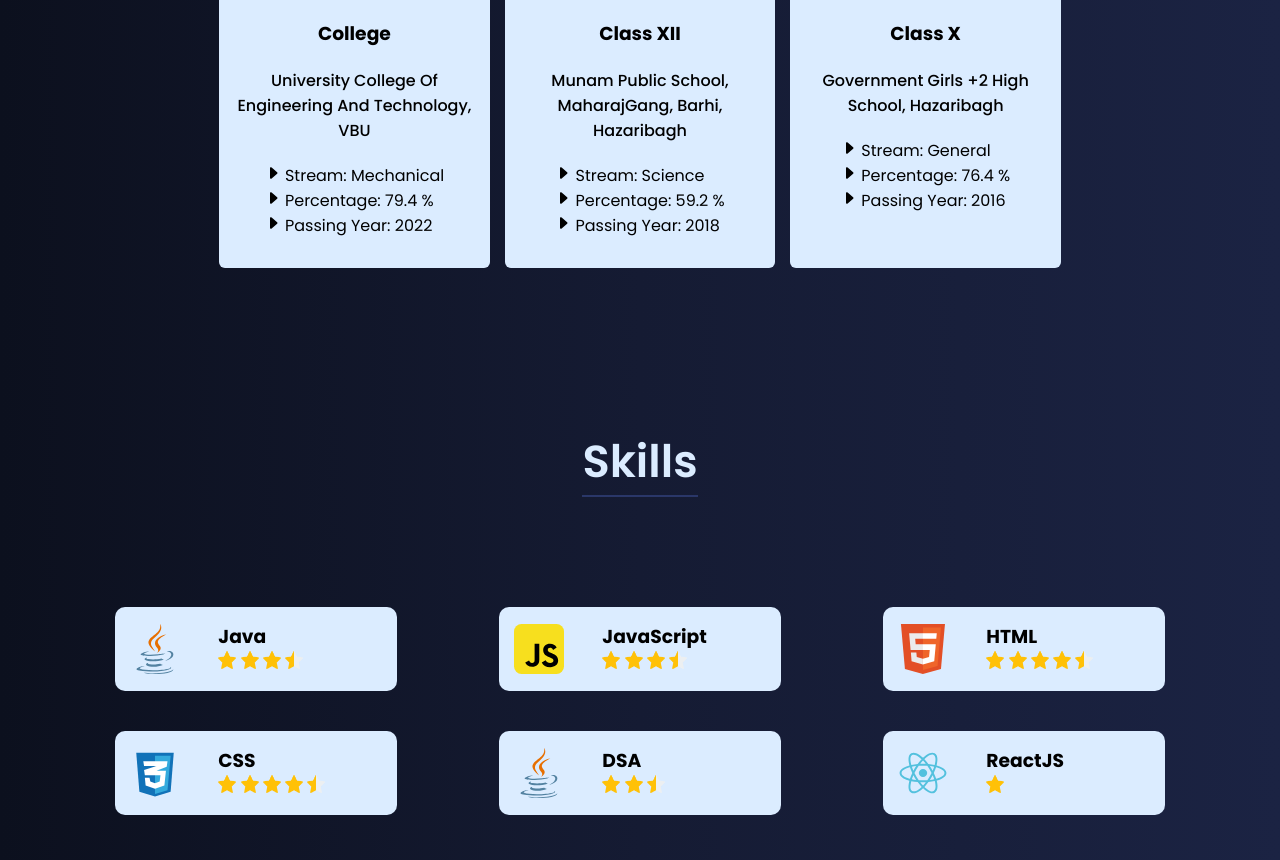
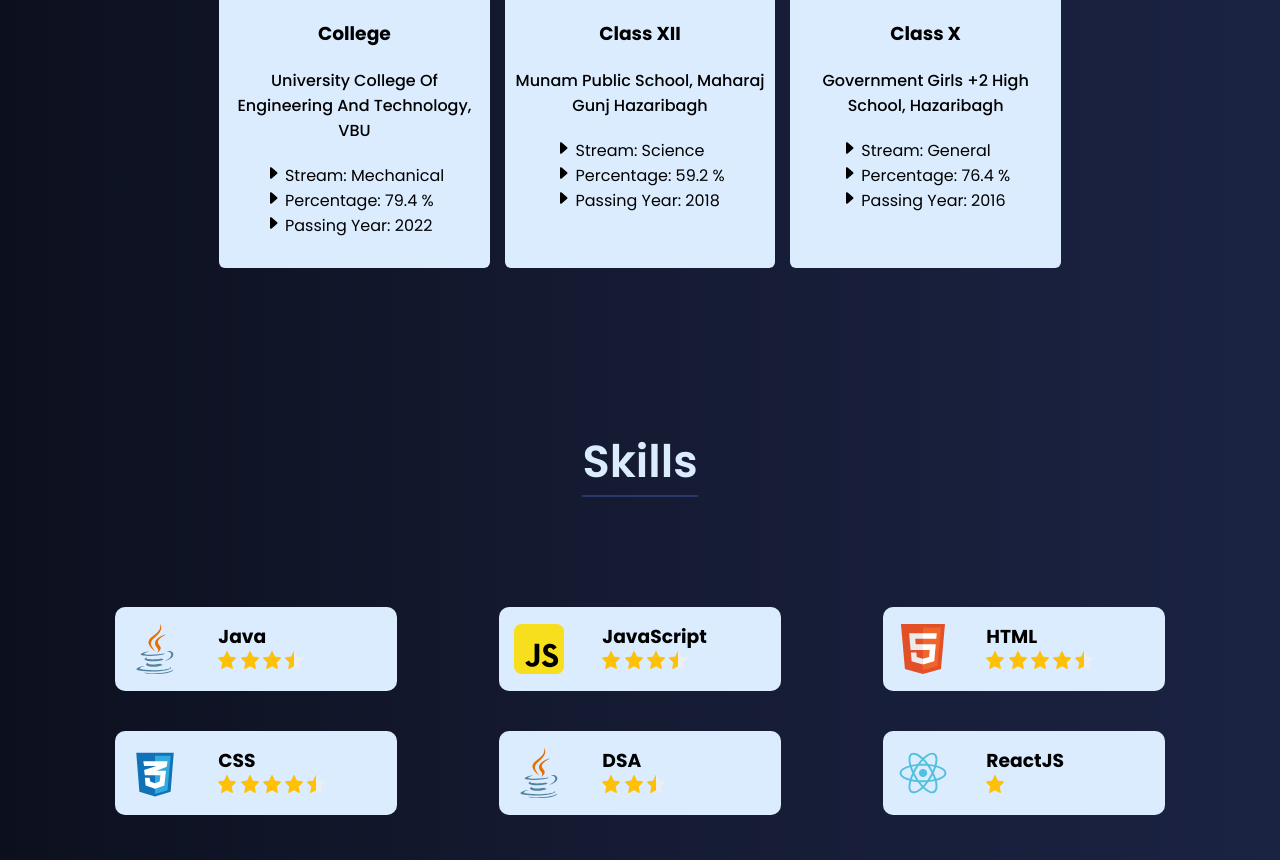
Before and after one commit to kumkumhaz/kumkumPortfolioWebsite, a plain HTML site: page index.html in a window 1280 px wide. Shown: the part 1848-2708 px from the top of the page. Drawn offline with Linux system fonts and the light colour scheme.

Commit message:
Update index.html

```diff
--- a/index.html
+++ b/index.html
@@ -133,7 +133,7 @@
                     <div class="card">
                         <img src="assets/growth1.png" alt="">
                           <h3 class="title">Class XII</h3>
-                          <p>Munam Public School, MaharajGang, Barhi, Hazaribagh</p>
+                          <p>Munam Public School, Maharaj Gunj Hazaribagh</p>
                          <div class="card-body">
                             <div class="card-title">
                                 <span>
```
